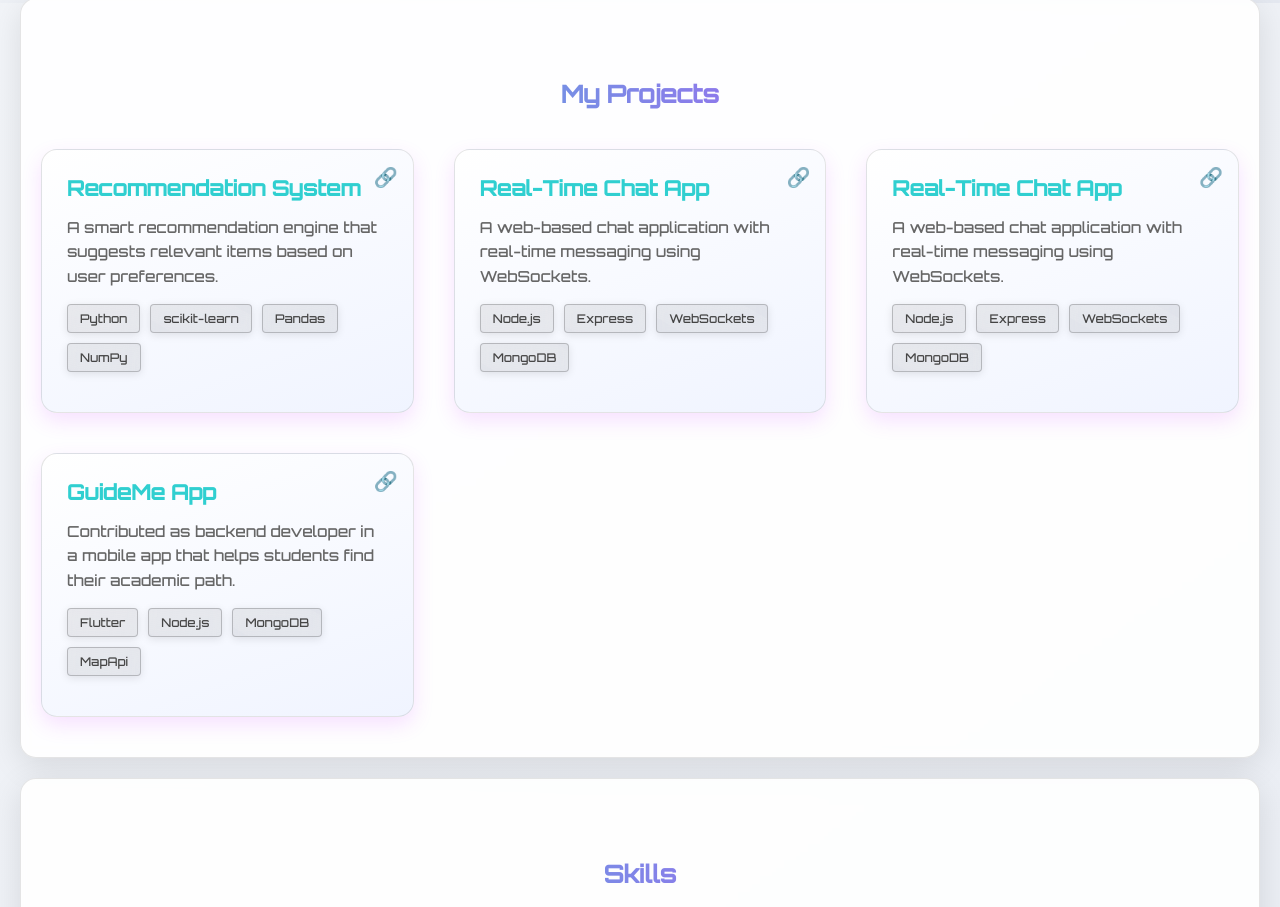
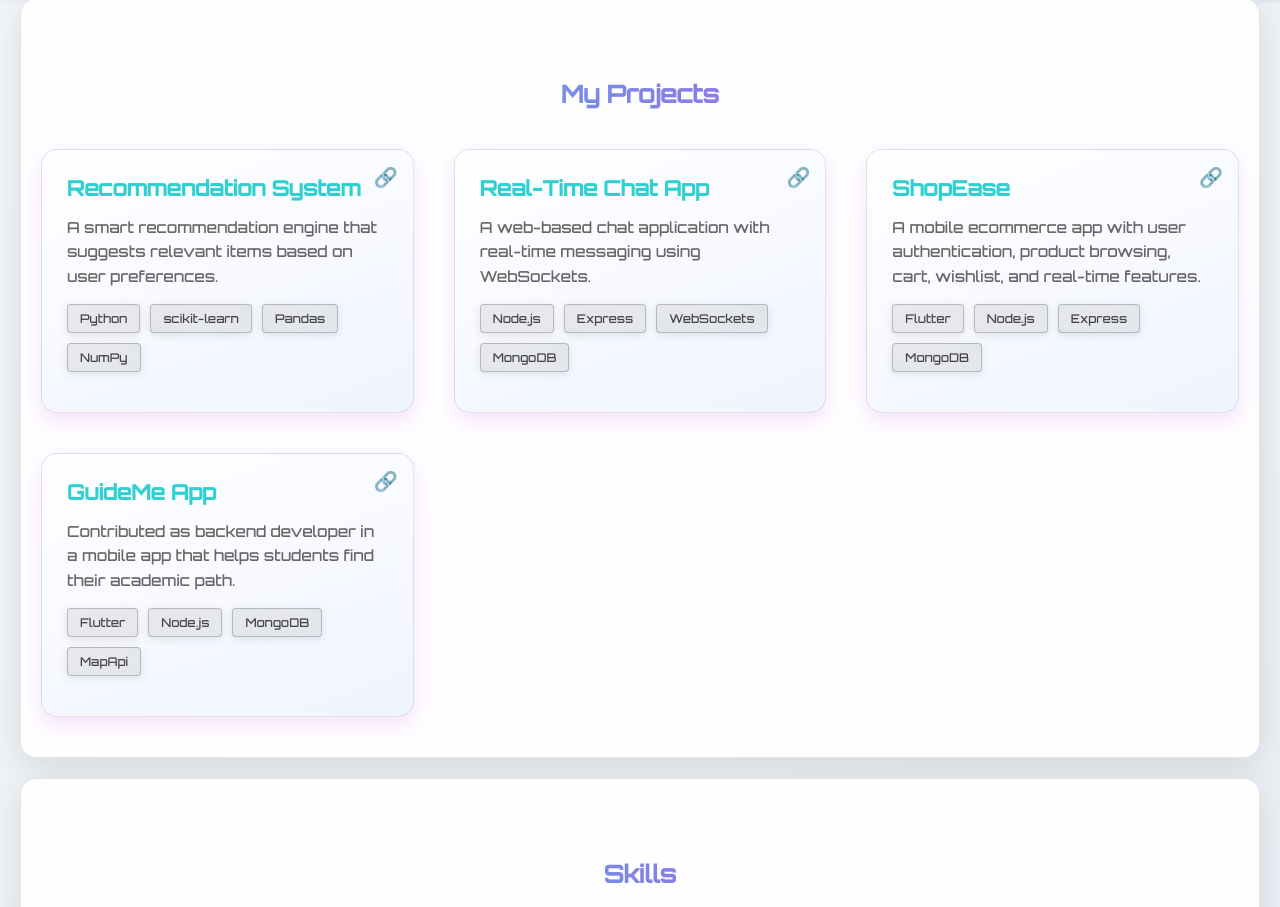
Before and after one commit to ikram713/My-portfolio, a plain HTML site: page index.html in a window 1280 px wide. Shown: the part 797-1704 px from the top of the page. Drawn offline with nearby package versions, Linux system fonts and the light colour scheme.

Commit message:
update projects

```diff
--- a/index.html
+++ b/index.html
@@ -896,16 +896,17 @@
         </div>
 
         <div class="project-card">
-          <a href="https://github.com/ikram713/ChatApp.git" target="_blank" class="project-link" title="View on GitHub">🔗</a>
-          <h3>Real-Time Chat App</h3>
-          <p>A web-based chat application with real-time messaging using WebSockets.</p>
-          <div class="tech-tags">
-            <span class="tech-tag">Node.js</span>
-            <span class="tech-tag">Express</span>
-            <span class="tech-tag">WebSockets</span>
-            <span class="tech-tag">MongoDB</span>
-          </div>
+        <a href="https://github.com/ikram713/ShopEase-App.git" target="_blank" class="project-link" title="View on GitHub">🔗</a>
+          <h3>ShopEase</h3>
+        <p>A mobile ecommerce app with user authentication, product browsing, cart, wishlist, and real-time features.</p>
+        <div class="tech-tags">
+          <span class="tech-tag">Flutter</span>
+          <span class="tech-tag">Node.js</span>
+          <span class="tech-tag">Express</span>
+          <span class="tech-tag">MongoDB</span>
         </div>
+      </div>
+
 
         <div class="project-card">
           <a href="https://github.com/ikram713/2cpBackend.git" target="_blank" class="project-link" title="View on GitHub">🔗</a>
```
